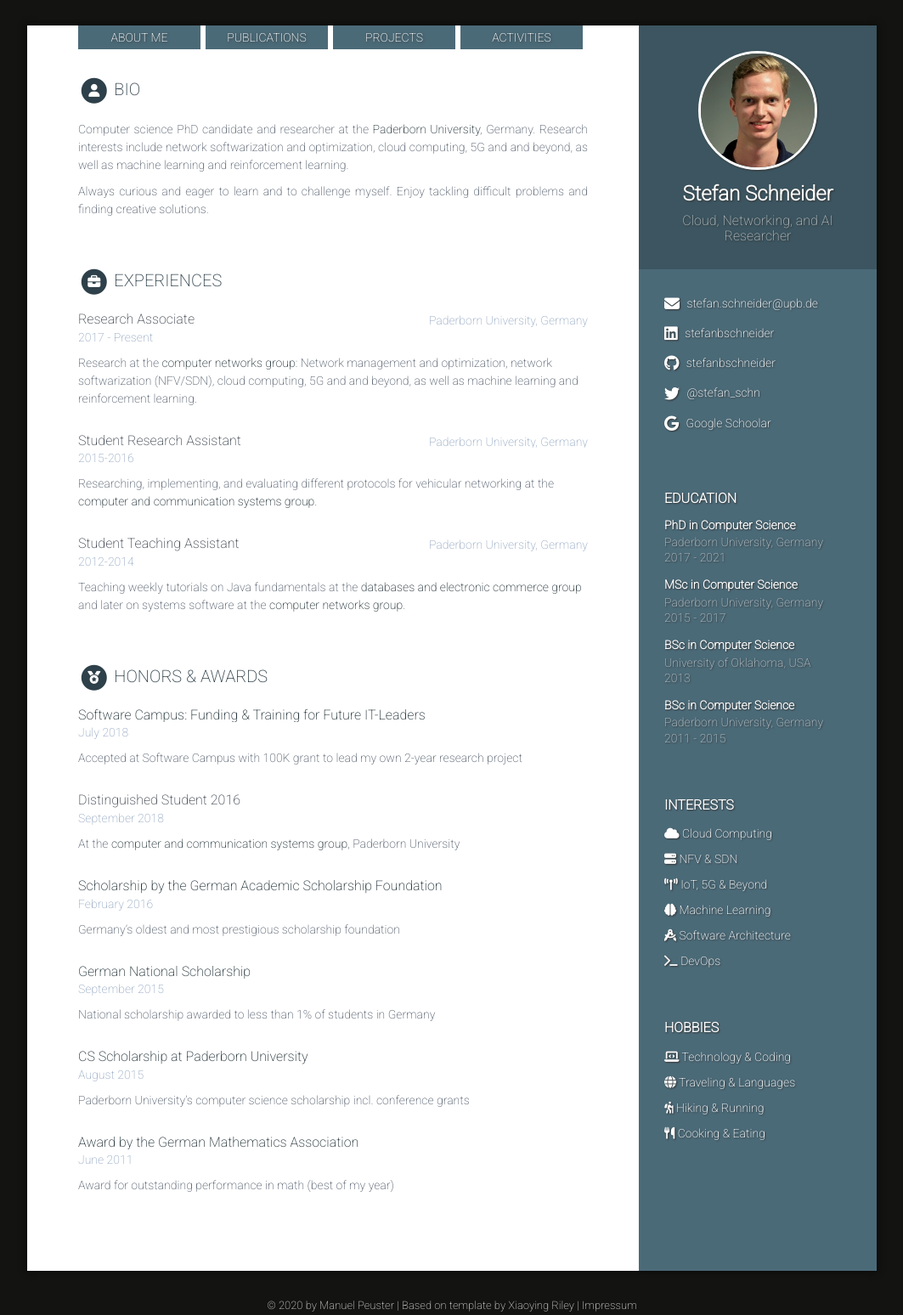
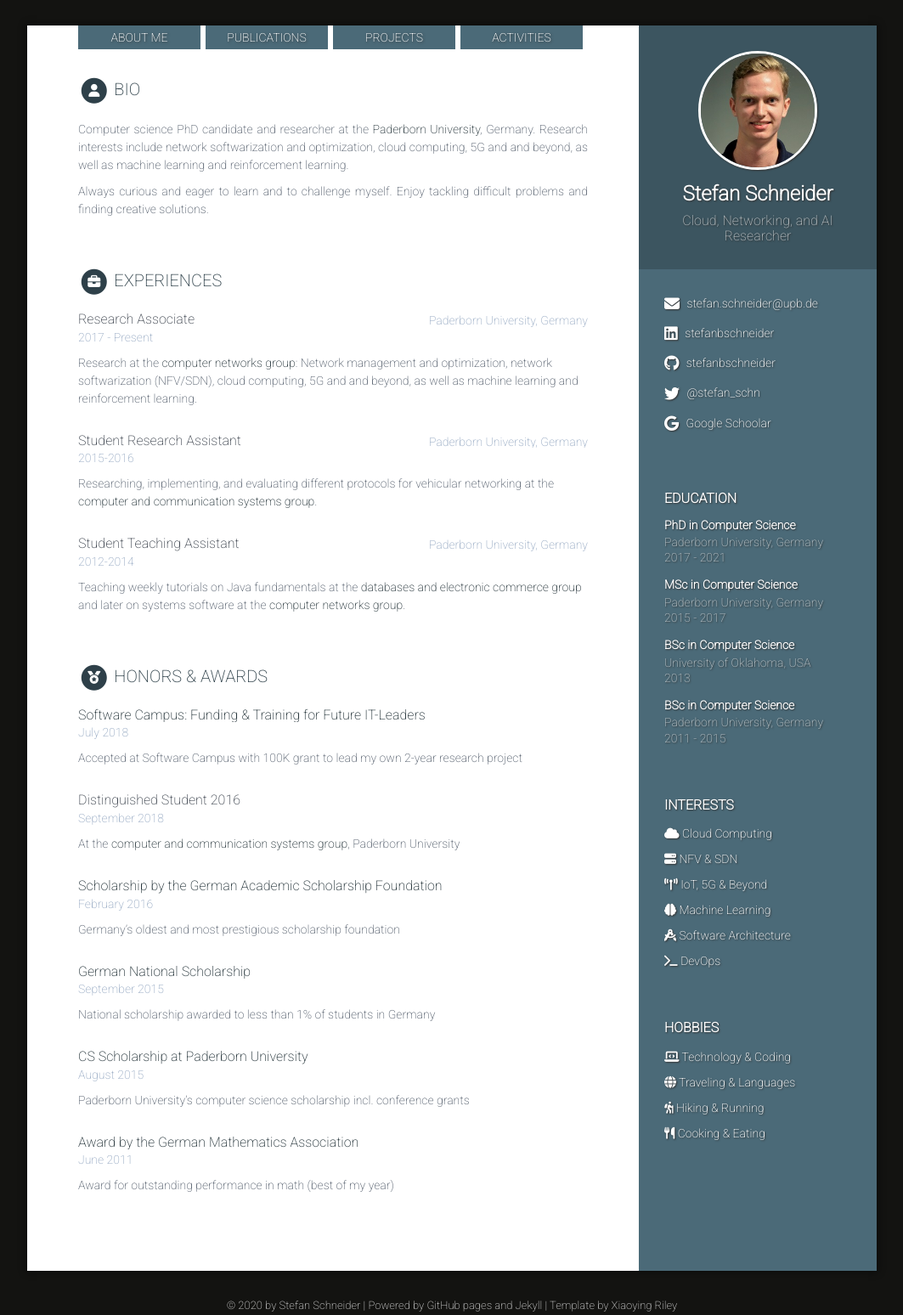
Before and after one commit to stefanbschneider/stefanbschneider.github.io, a Jekyll site: the page built from index.html, in a window 1280 px wide. Shown: the whole page at 85% size, without its empty margins (108-1171 px from the left). Built offline with Jekyll 4.4.1, drawn with Linux system fonts in a browser that asks for light colours; nearby versions of some CDN libraries.

Commit message:
updated footer

```diff
--- a/_includes/footer.html
+++ b/_includes/footer.html
@@ -1,6 +1,6 @@
 <footer class="footer">
     <div class="text-center">
         <!--/* This template is released under the Creative Commons Attribution 3.0 License. Please keep the attribution link below when using for your own project. Thank you for your support. :) If you'd like to use the template without the attribution, you can check out other license options via our website: themes.3rdwavemedia.com */-->
-        <small class="copyright">&copy; {{ 'now' | date: "%Y" }} by Manuel Peuster | Based on <a href="https://github.com/sharu725/online-cv" target="_blank">template</a> by <a href="http://themes.3rdwavemedia.com" target="_blank" rel="nofollow">Xiaoying Riley</a> | <a href="impressum.html">Impressum</a></small>
+        <small class="copyright">&copy; {{ 'now' | date: "%Y" }} by Stefan Schneider | Powered by GitHub pages and Jekyll | <a href="https://github.com/sharu725/online-cv" target="_blank">Template</a> by <a href="http://themes.3rdwavemedia.com" target="_blank" rel="nofollow">Xiaoying Riley</a></small>
     </div><!--//container-->
 </footer><!--//footer-->
```
